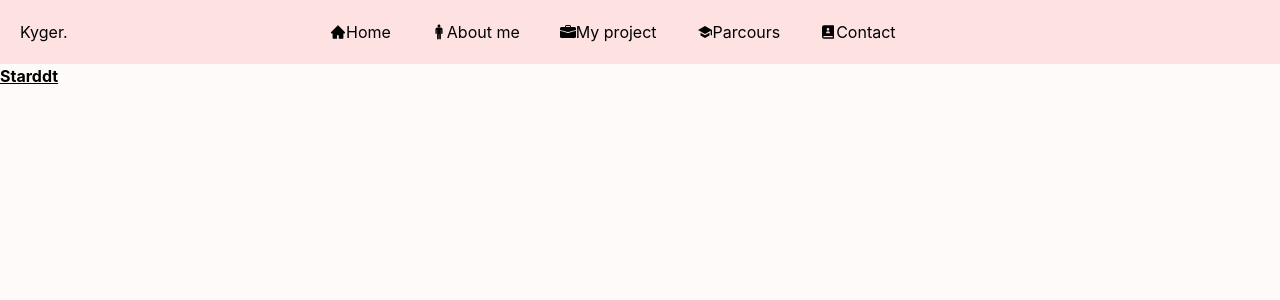
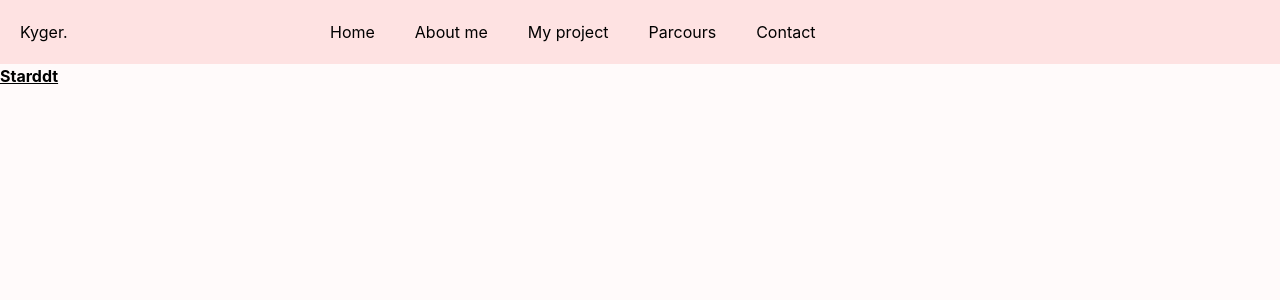
Before and after one commit to KylianGERMAIN/Portfolio, a Next.js app: page / in a window 1280 px wide. Shown: the top 300 px of the page. Built offline with nearby package versions, Linux system fonts and the light colour scheme.

Commit message:
Revert "[ADD] icon and react icon"
This reverts commit eb5416ca246763f032b27d25305c33c6ef4f892b.

```diff
--- a/components/header/header.tsx
+++ b/components/header/header.tsx
@@ -1,19 +1,14 @@
 import { Popover, Transition } from '@headlessui/react'
 import { Fragment } from 'react'
-import { AiFillHome } from 'react-icons/ai';
-import { IoIosMan, IoMdSchool } from 'react-icons/io';
-import { BsBriefcaseFill } from 'react-icons/bs';
-import { RiContactsBook2Fill } from 'react-icons/ri';
-
 interface Props {
 }
 
 const navigation = [
-  { name: 'Home', href: '/', icon: <AiFillHome /> },
-  { name: 'About me', href: '/', icon: <IoIosMan /> },
-  { name: 'My project', href: '/', icon: <BsBriefcaseFill /> },
-  { name: 'Parcours', href: '/', icon: <IoMdSchool /> },
-  { name: 'Contact', href: '/', icon: <RiContactsBook2Fill /> },
+  { name: 'Home', href: '/' },
+  { name: 'About me', href: '/' },
+  { name: 'My project', href: '/' },
+  { name: 'Parcours', href: '/' },
+  { name: 'Contact', href: '/' },
 ]
 
 const Header = ({ }: Props) => {
@@ -34,14 +29,11 @@ const Header = ({ }: Props) => {
           <div className='w-1/4'>
             <p>Kyger.</p>
           </div>
-          <div className='w-3/4 space-x-10 flex'>
-            {navigation.map((item, i) => (
-              <div className='flex items-center' key={i}>
-                {item.icon}
-                <a className='text-black ' href={item.href}>
-                  {item.name}
-                </a>
-              </div>
+          <div className='w-3/4 space-x-10'>
+            {navigation.map((item) => (
+              <a className='text-black ' href={item.href} key={item.name}>
+                {item.name}
+              </a>
             ))}
           </div>
         </div>
```
